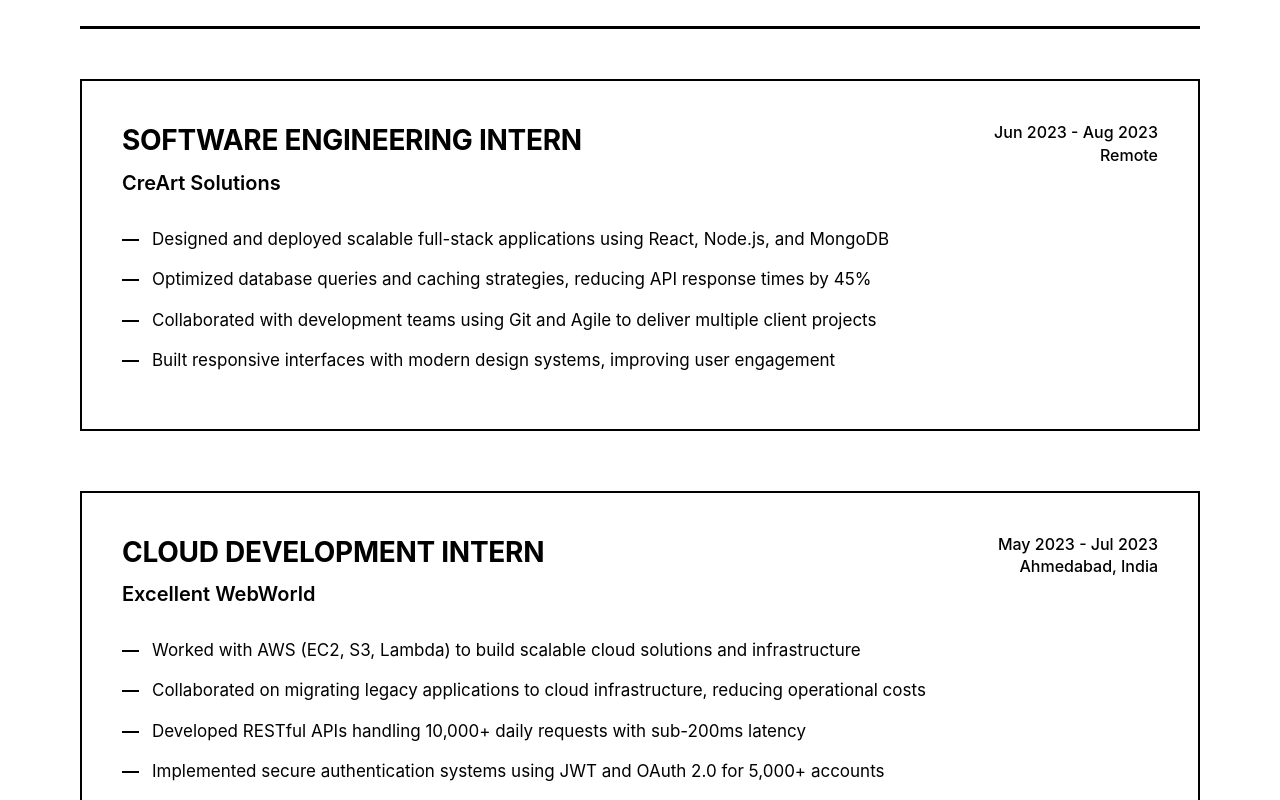
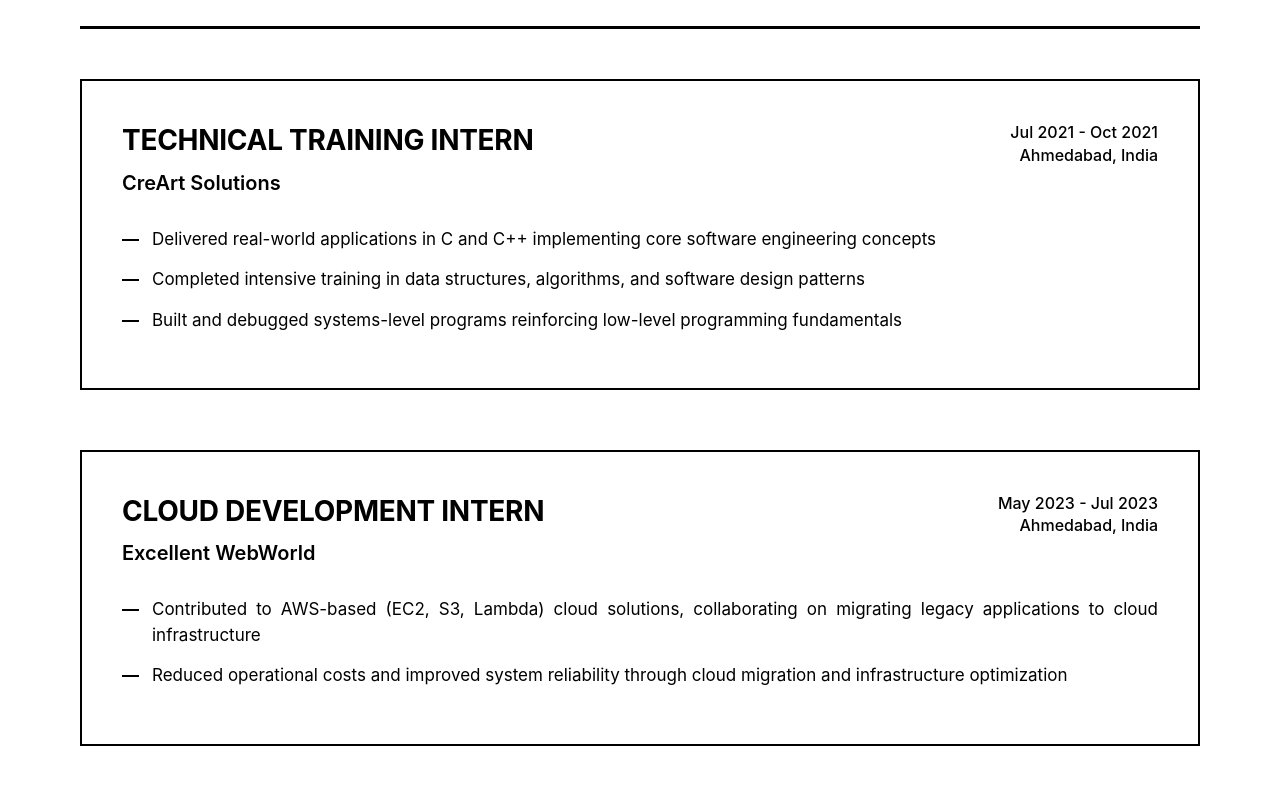
Before and after one commit to ishaan1911/ishaan1911.github.io, a React (Create React App) app: page / in a window 1280 px wide. Shown: the part 720-1520 px from the top of the page. Built offline with nearby package versions, Linux system fonts and the light colour scheme.

Commit message:
Minor changes

```diff
--- a/src/App.js
+++ b/src/App.js
@@ -50,14 +50,13 @@
   const experiences = [
     {
       company: "CreArt Solutions",
-      role: "Software Engineering Intern",
-      period: "Jun 2023 - Aug 2023",
-      location: "Remote",
+      role: "Technical Training Intern",
+      period: "Jul 2021 - Oct 2021",
+      location: "Ahmedabad, India",
       achievements: [
-        "Designed and deployed scalable full-stack applications using React, Node.js, and MongoDB",
-        "Optimized database queries and caching strategies, reducing API response times by 45%",
-        "Collaborated with development teams using Git and Agile to deliver multiple client projects",
-        "Built responsive interfaces with modern design systems, improving user engagement"
+        "Delivered real-world applications in C and C++ implementing core software engineering concepts",
+        "Completed intensive training in data structures, algorithms, and software design patterns",
+        "Built and debugged systems-level programs reinforcing low-level programming fundamentals"
       ]
     },
     {
@@ -66,10 +65,8 @@
       period: "May 2023 - Jul 2023",
       location: "Ahmedabad, India",
       achievements: [
-        "Worked with AWS (EC2, S3, Lambda) to build scalable cloud solutions and infrastructure",
-        "Collaborated on migrating legacy applications to cloud infrastructure, reducing operational costs",
-        "Developed RESTful APIs handling 10,000+ daily requests with sub-200ms latency",
-        "Implemented secure authentication systems using JWT and OAuth 2.0 for 5,000+ accounts"
+        "Contributed to AWS-based (EC2, S3, Lambda) cloud solutions, collaborating on migrating legacy applications to cloud infrastructure",
+        "Reduced operational costs and improved system reliability through cloud migration and infrastructure optimization"
       ]
     }
   ];
@@ -104,7 +101,7 @@
       description: "Built a self-explaining backend using agentic Retrieval-Augmented Generation (RAG) that indexes any public GitHub repository and streams answers with every claim cited to exact file and line numbers. Deployed on HuggingFace Spaces with persistent ChromaDB vector store. Engineered a 4-pass multi-query retrieval pipeline with HNSW vector search - expands queries into semantically distinct sub-queries, re-ranks 14 retrieved chunks by AST node type before LLM context injection. Validated against django/django (176 files, 1,400+ chunks) with AST-based Python chunking for functions, classes, and async route handlers.",
       tech: ["FastAPI", "RAG", "ChromaDB", "HNSW Search", "AST Parsing", "LangChain", "Groq API"],
       github: null,
-      demo: "https://huggingface.co/spaces/ishaan1911/AXIOM",
+      demo: "https://ishaan19-axiom.hf.space",
       loomUrl: null,
       architecture: "FastAPI backend → GitHub repo cloner → AST parser (Python AST + regex for JS/TS/YAML/JSON/Markdown) → ChromaDB with HNSW indexing → 4-pass multi-query retrieval → Groq LLM (streaming) → cited response. Deployed on HuggingFace Spaces with persistent ChromaDB volume.",
       decisions: [
@@ -242,13 +239,13 @@
   ];
 
   const skills = {
-    "Languages": ["Python", "Java", "JavaScript", "TypeScript"],
-    "Frontend": ["React", "Next.js", "Tailwind CSS", "HTML/CSS"],
-    "Backend": ["Node.js", "Express", "Flask", "FastAPI", "Django"],
-    "Cloud & DevOps": ["AWS (Lambda, S3, DynamoDB, API Gateway)", "Docker", "Git", "CI/CD", "Vercel", "Railway"],
-    "AI/ML": ["TensorFlow", "PyTorch", "NLP", "LangChain", "OpenAI API", "Vector Embeddings", "DALL-E", "Whisper", "Groq AI"],
-    "Databases": ["MongoDB", "PostgreSQL", "MySQL", "DynamoDB", "Supabase", "Redis"],
-    "Tools & APIs": ["REST APIs", "Streamlit", "Gmail API", "Eleven Labs API"]
+    "Languages": ["Python", "TypeScript", "JavaScript", "SQL", "HTML/CSS"],
+    "Frontend": ["React", "Next.js 14"],
+    "Backend": ["FastAPI", "Node.js", "REST APIs", "JWT Authentication", "bcrypt", "System Design"],
+    "Databases": ["PostgreSQL", "MySQL", "pgvector", "ChromaDB", "Schema Design"],
+    "Cloud & DevOps": ["AWS (EC2, RDS, S3, Lambda, API Gateway)", "Docker", "Git", "CI/CD", "Vercel", "Hugging Face Spaces"],
+    "AI & ML": ["LLM APIs (GPT-4o, Groq)", "LangChain", "Hugging Face Transformers", "sentence-transformers", "RAG Pipelines"],
+    "Distributed Systems": ["Celery", "Redis", "Async Processing", "Event-Driven Architecture"]
   };
 
   return (
@@ -1005,8 +1002,8 @@
           </div>
           <div className="education">
             <h3>Indus University</h3>
-            <p className="degree">Bachelor of Science in Computer Science</p>
-            <p className="year">Graduated 2024</p>
+            <p className="degree">Bachelor of Science in Computer Science | GPA: 3.60/4.00</p>
+            <p className="year">Graduated May 2024</p>
           </div>
         </section>
 
```
